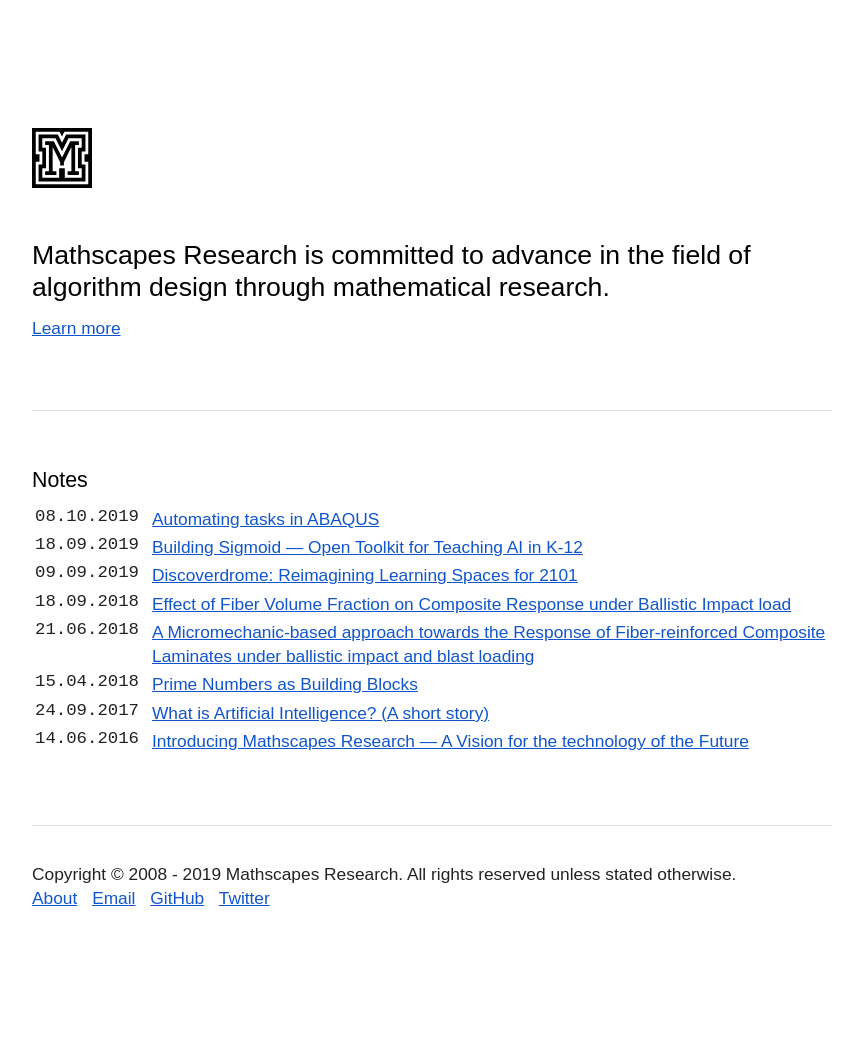
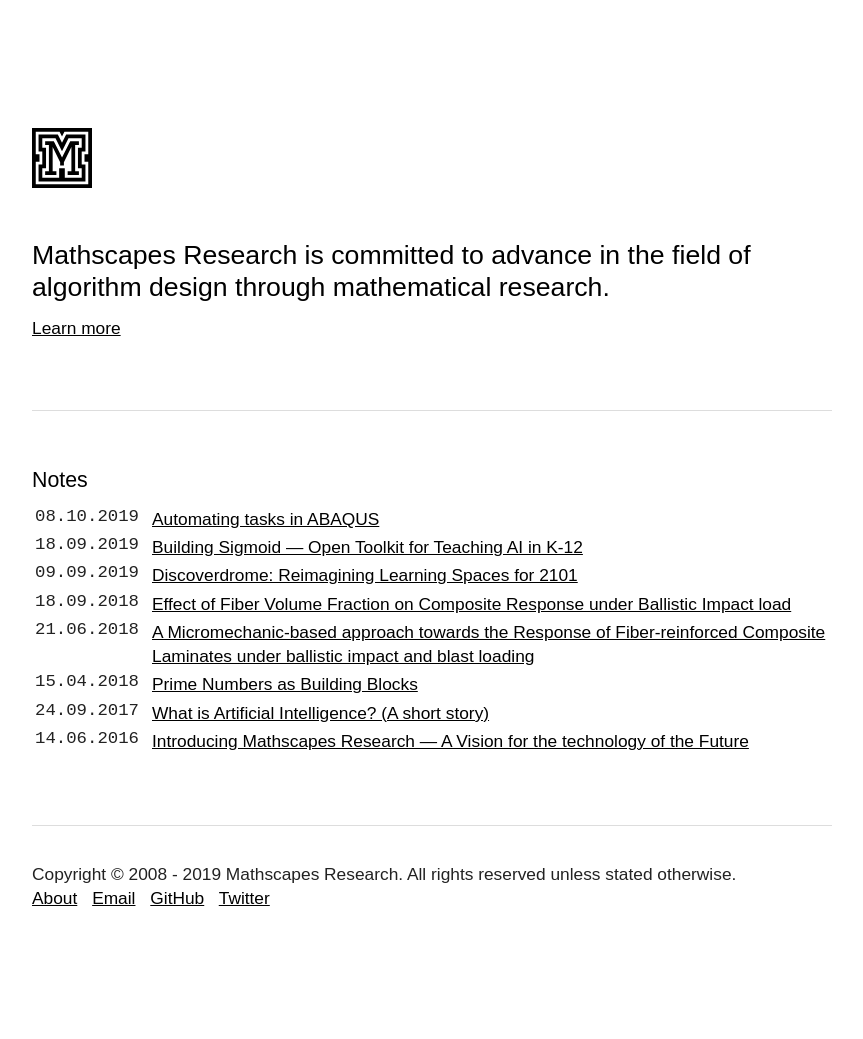
Before and after one commit to mathscapes/website, a Jekyll site: the page built from index.md, in a window 1280 px wide. Shown: the whole page, without its empty margins (208-1071 px from the left). Built offline with Jekyll 4.4.1, drawn with Linux system fonts in a browser that asks for light colours; some web fonts are replaced.

Commit message:
changed link color

```diff
--- a/assets/css/style.scss
+++ b/assets/css/style.scss
@@ -82,7 +82,12 @@
 }
 
 a {
-	color:           #1155cc;
+	color:           #000;
+	text-decoration: underline;
+}
+
+a:hover {
+	color:#666;
 	text-decoration: underline;
 }
 
--- a/docs/assets/css/style.css
+++ b/docs/assets/css/style.css
@@ -30,7 +30,9 @@
 
 a:focus, a:hover { color: #09f; }
 
-a { color: #1155cc; text-decoration: underline; }
+a { color: #000; text-decoration: underline; }
+
+a:hover { color: #666; text-decoration: underline; }
 
 blockquote { margin: 1.5em; color: #666; }
 
```
Also changed, not shown: 1 other file.
